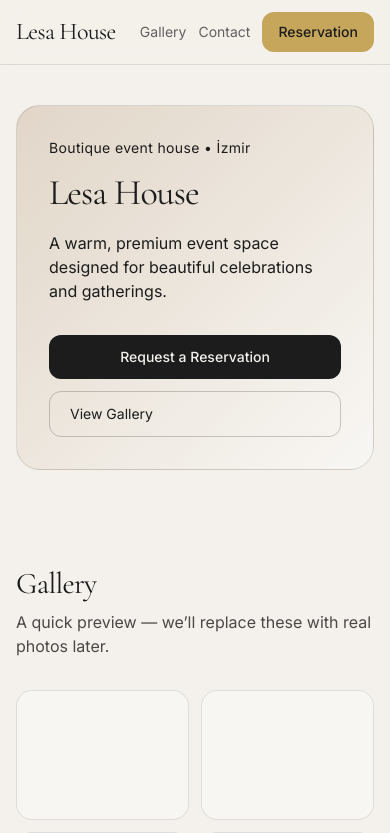
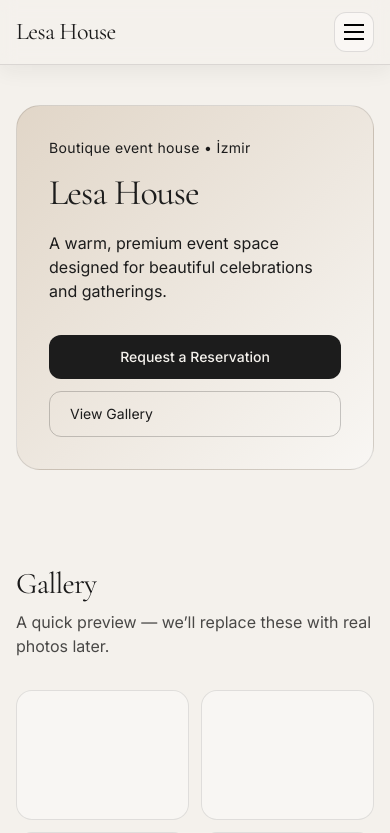
Before and after one commit to irema00/lesa-house-site, a Next.js app: page / in a window 390 px wide. Shown: the top 833 px of the page. Built offline with nearby package versions, Linux system fonts and the light colour scheme.

Commit message:
improve header layout and responsive styles

```diff
--- a/app/components/Header.tsx
+++ b/app/components/Header.tsx
@@ -1,34 +1,67 @@
 "use client";
-
+import { useEffect, useState } from "react";
 import { site } from "../content/site";
 import { ui } from "../ui";
+function HamburgerIcon({ open }: { open: boolean }) {
+  return (
+    <span className="relative block h-4 w-5">
+      <span
+        className={`absolute left-0 top-0 block h-0.5 w-5 bg-black transition ${
+          open ? "translate-y-1.75 rotate-45" : ""
+        }`}
+      />
+      <span
+        className={`absolute left-0 top-1.75 block h-0.5 w-5 bg-black transition ${
+          open ? "opacity-0" : ""
+        }`}
+      />
+      <span
+        className={`absolute left-0 top-3.5 block h-0.5 w-5 bg-black transition ${
+          open ? "translate-y-1.75 -rotate-45" : ""
+        }`}
+      />
+    </span>
+  );
+}
+export function Header() {
+  const [open, setOpen] = useState(false);
 
-export function Header() {
+  useEffect(() => {
+    const onHashChange = () => setOpen(false);
+    window.addEventListener("hashchange", onHashChange);
+    return () => window.removeEventListener("hashchange", onHashChange);
+  }, []);
+
   return (
     <header className={ui.headerWrap}>
       <div className={`${ui.container} flex h-16 items-center justify-between`}>
-        {/* Logo area (SVG later) */}
+        {/* Logo */}
         <a
           href="#home"
-          className="flex items-center gap-2 rounded-md focus:outline-none focus-visible:ring-2 focus-visible:ring-black/30"
+          className="flex items-baseline gap-3 rounded-md focus:outline-none focus-visible:ring-2 focus-visible:ring-black/30"
           aria-label="Go to top"
+          onClick={() => setOpen(false)}
         >
-          <span className="font-serif text-2xl tracking-tight text(--black)]">
+          <span className="font-serif text-2xl tracking-tight text-[#1C1C1C] whitespace-nowrap">
             {site.brand.name}
           </span>
 
-          <span className="ml-8 hidden text-[10px] tracking-[0.14em] text-(--muted)] sm:block translate-y-0.5">
+          {/* Tablet+ (>=768): tagline yan yana */}
+          <span className="hidden md:inline text-[10px] tracking-[0.14em] text-muted translate-y-px whitespace-nowrap">
             {site.brand.tagline}
           </span>
         </a>
 
-        {/* Desktop nav */}
-        <nav className="hidden items-center gap-6 md:flex" aria-label="Primary">
+        {/* Desktop nav + CTA (>=1024) */}
+        <nav
+          className="hidden items-center gap-5 sm:flSex"
+          aria-label="Primary"
+        >
           {site.nav.map((item) => (
             <a
               key={item.href}
               href={item.href}
-              className={`${ui.navLink} ${ui.navLinkUnderline}`}
+              className={`${ui.navLink} ${ui.navLinkUnderline} text-xs`}
             >
               {item.label}
             </a>
@@ -38,20 +71,48 @@ export function Header() {
           </a>
         </nav>
 
-        {/* Mobile nav (simple + clean) */}
-        <nav className="flex items-center gap-3 md:hidden" aria-label="Mobile">
-          <a href="#gallery" className={`${ui.navLink} ${ui.navLinkUnderline}`}>
-            Gallery
-          </a>
-          <a href="#contact" className={`${ui.navLink} ${ui.navLinkUnderline}`}>
-            Contact
-          </a>
+        {/* Mobile/Tablet hamburger (<1024) */}
+        <div className="only-phone">
+          <button
+            type="button"
+            className={ui.iconBtn}
+            aria-label={open ? "Close menu" : "Open menu"}
+            aria-expanded={open}
+            onClick={() => setOpen((v) => !v)}
+          >
+            <HamburgerIcon open={open} />
+          </button>
+        </div>
+      </div>
 
-          <a href={site.headerCta.href} className={ui.btnGold}>
-            {site.headerCta.label}
-          </a>
-        </nav>
-      </div>
+      {/* Mobile/Tablet dropdown panel */}
+      {open && (
+        <div className="only-phone">
+          <div className={ui.mobilePanel}>
+            <div className={`${ui.container} py-3`}>
+              <div className="grid gap-2">
+                {site.nav.map((item) => (
+                  <a
+                    key={item.href}
+                    href={item.href}
+                    className={ui.mobileLink}
+                    onClick={() => setOpen(false)}
+                  >
+                    {item.label}
+                  </a>
+                ))}
+                <a
+                  href={site.headerCta.href}
+                  className={`${ui.btnGold} w-full`}
+                  onClick={() => setOpen(false)}
+                >
+                  {site.headerCta.label}
+                </a>
+              </div>
+            </div>
+          </div>
+        </div>
+      )}
     </header>
   );
 }
--- a/app/globals.css
+++ b/app/globals.css
@@ -26,3 +26,31 @@ body {
   color: var(--fg);
   font-family: var(--font-sans);
 }
+.text-muted {
+  color: var(--muted);
+}
+.text-blackish {
+  color: var(--black);
+}
+.border-brand {
+  border-color: var(--border);
+}
+.bg-cream-80 {
+  background: color-mix(in oklab, var(--cream) 80%, transparent);
+}
+
+.only-phone {
+  display: block;
+}
+.no-phone {
+  display: none;
+}
+
+@media (min-width: 640px) {
+  .only-phone {
+    display: none;
+  }
+  .no-phone {
+    display: flex;
+  }
+}
--- a/app/ui.ts
+++ b/app/ui.ts
@@ -10,7 +10,7 @@ export const ui = {
 
   // Header
   headerWrap:
-    "sticky top-0 z-50 border-b border-[var(--border)] bg-[color:var(--cream)]/80 backdrop-blur supports-[backdrop-filter]:bg-[color:var(--cream)]/70",
+    "sticky top-0 z-50 border-b border-[var(--border)] bg-[color:var(--cream)]/88 backdrop-blur supports-[backdrop-filter]:bg-[color:var(--cream)]/75 shadow-[0_6px_20px_rgba(28,28,28,0.06)]",
   navLink:
     "relative text-sm text-[color:var(--muted)] transition hover:text-[var(--black)] focus:outline-none focus-visible:ring-2 focus-visible:ring-black/30",
   navLinkUnderline:
@@ -20,4 +20,12 @@ export const ui = {
     "inline-flex h-10 items-center justify-center rounded-xl bg-[var(--gold)] px-4 text-sm font-medium text-[var(--black)] transition hover:opacity-90 focus:outline-none focus-visible:ring-2 focus-visible:ring-black/30",
   btnGoldOutline:
     "inline-flex h-10 items-center justify-center rounded-xl border border-[var(--gold)] px-4 text-sm font-medium text-[var(--black)] transition hover:bg-[color:var(--gold)]/15 focus:outline-none focus-visible:ring-2 focus-visible:ring-black/30",
+  iconBtn:
+    "inline-flex h-10 w-10 items-center justify-center rounded-xl border border-[var(--border)] bg-white/40 transition hover:bg-white/60 focus:outline-none focus-visible:ring-2 focus-visible:ring-black/30",
+
+  mobilePanel:
+    "md:hidden border-b border-[var(--border)] bg-[color:var(--cream)]/95 backdrop-blur supports-[backdrop-filter]:bg-[color:var(--cream)]/80",
+
+  mobileLink:
+    "block rounded-xl px-4 py-3 text-sm text-[var(--black)] transition hover:bg-black/5 focus:outline-none focus-visible:ring-2 focus-visible:ring-black/30",
 };
```
